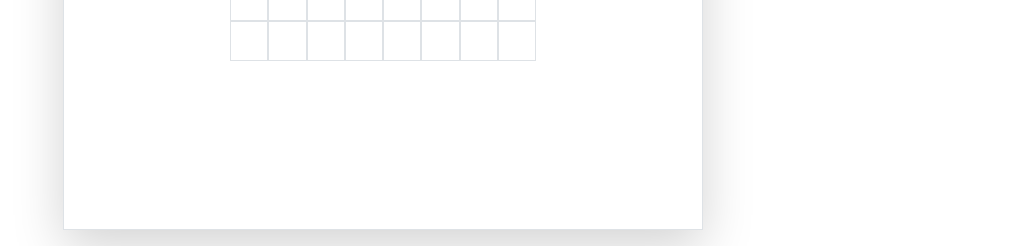
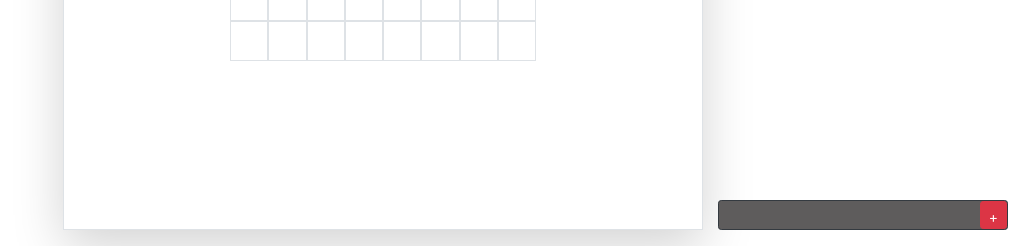
Before and after one commit to Shrikar-Kota/boxgames, a Python web app: template templates/boxit/online.html in a window 1280 px wide. Shown: the part 554-800 px from the top of the page, without its empty margins (257-1280 px from the left). Run offline with Jinja, Linux system fonts and the light colour scheme; the template is opened without the code that fills it, so the values that code supplies are empty; some libraries are stand-ins or nearby versions.

Commit message:
added chat box

```diff
--- a/static/boxit/js/online.js
+++ b/static/boxit/js/online.js
@@ -9,6 +9,8 @@ socket.on("gamerestartaccepted", () => restartGameAccepted());
 socket.on("gamerestartdeclined", () => restartGameDeclined());
 
 socket.on('opponentmoveplayed', (payload) => updateGameArea(payload['linenumber'], payload['targetid']));
+
+socket.on('newmessagereceived', (payload) => newMessageReceived(payload.message));
 
 var linesactive = {};
 var currentturn = 1;
@@ -45,10 +47,39 @@ const restartGame = () => {
 const performOnLoad = () => {
     socket.emit("joinroom", {"roomid": roomid});
     setGameArea();
-    document.querySelector("#playername").style.color = playername === '1' ? "blue" : "red";
+    document.querySelector("#playername").style.color = playername === 1 ? "blue" : "red";
     document.querySelector("#restartbutton").addEventListener("click", onRestartButtonClick);
     document.querySelector("#requestacceptbutton").addEventListener("click", onRestartRequestAccept);
     document.querySelector("#requestrejectbutton").addEventListener("click", onRestartRequestReject);
+    document.querySelector("#minimize-chat-window-btn").addEventListener('click', minimizeChat);
+    document.querySelector("#maximize-chat-window-btn").addEventListener('click', maximizeChat);
+    document.querySelector("#chat-input").addEventListener('keyup', sendMessage);
+}
+
+const maximizeChat = () => {
+    document.querySelector("#chat-maximized").classList.remove('invisible');
+    document.querySelector("#chat-minimized").classList.add('invisible');
+}
+const minimizeChat = () => {
+    document.querySelector("#chat-maximized").classList.add('invisible');
+    document.querySelector("#chat-minimized").classList.remove('invisible');
+}
+
+const sendMessage = (event) => {
+    if (event.key == 'Enter'){
+        if (event.target.value.length != 0){
+            var colors = ["blue", "red"];
+            document.querySelector("#chat-area").innerHTML += "<span style='color: " + colors[(playername+1)%2] + "'>" +  "You: </span>" + event.target.value + "<br>";
+            socket.emit("newmessagesent", {"message": event.target.value})
+            document.querySelector("#chat-input").value = "";
+        }
+    }
+}
+
+const newMessageReceived = (message) => {
+    var colors = ["blue", "red"];
+    var playernames = ["Player1", "Player2"];
+    document.querySelector("#chat-area").innerHTML += "<span style='color: " + colors[playername%2] + "'>" + playernames[playername%2] + ": </span>" + message +"<br>";
 }
 
 const setGameArea = () => {
@@ -157,9 +188,9 @@ const updatePlayerScores = () => {
 
 const updateTurn = () => {
     var colors = ["blue", "red"];
-    var playername = ["Player1", "Player2"]
+    var playernames = ["Player1", "Player2"]
     document.querySelector("#turn").style.color = colors[currentturn-1];
-    document.querySelector("#turn").innerHTML = playername[currentturn-1];
+    document.querySelector("#turn").innerHTML = playernames[currentturn-1];
 }
 
 const updateLinesActive = (cellname, linenumber) => {
--- a/templates/boxit/local.html
+++ b/templates/boxit/local.html
@@ -4,7 +4,7 @@
     <link rel="icon" type="image/x-icon" href="/boxit/media/boxit.png">
     <link rel="stylesheet" href="https://maxcdn.bootstrapcdn.com/bootstrap/4.5.2/css/bootstrap.min.css">
     <link rel="stylesheet" href="/boxit/css/local.css">
-    <script src="/boxit/js/local.js" type="text/javascript"></script>
+    <script src="/boxit/js/main.js" type="text/javascript"></script>
     <style>
         .btn-fit{
             min-width: 50% !important;
--- a/templates/boxit/online.html
+++ b/templates/boxit/online.html
@@ -1,19 +1,26 @@
 <html>
+
 <head>
     <title>BoxIT</title>
     <link rel="icon" type="image/x-icon" href="/boxit/media/boxit.png">
     <link rel="stylesheet" href="https://maxcdn.bootstrapcdn.com/bootstrap/4.5.2/css/bootstrap.min.css">
+    <link rel="stylesheet" href="/boxit/css/main.css">
     <script src="https://ajax.googleapis.com/ajax/libs/jquery/3.5.1/jquery.min.js"></script>
     <script src="https://maxcdn.bootstrapcdn.com/bootstrap/4.5.2/js/bootstrap.min.js"></script>
     <script src="https://cdn.socket.io/4.4.0/socket.io.min.js"></script>
-    <link rel="stylesheet" href="/boxit/css/local.css">
     <script src="/boxit/js/online.js" type="text/javascript"></script>
     <style>
-        .btn-fit{
+        .btn-fit {
             min-width: 50% !important;
+        }
+        #chat-input:focus{
+            outline: none !important;
+            border: 0px;
+            border-top: 1px solid black;
         }
     </style>
 </head>
+
 <body onload="performOnLoad()">
     <div class="d-flex min-vh-100">
         <div class="col-lg-6 col-12 mx-auto my-3 p-3 border shadow-lg text-center">
@@ -21,7 +28,7 @@
                 Room Id: {{ roomid }}
             </div>
             <div class="col my-3">
-                <button class="btn btn-md btn-fit btn-success" id="restartbutton" >
+                <button class="btn btn-md btn-fit btn-success" id="restartbutton">
                     Restart
                 </button>
             </div>
@@ -59,6 +66,24 @@
                 <div class='col-lg-7 col-12 mx-auto' id="gameboard">
                 </div>
             </div>
+        </div>
+    </div>
+    <div class="col-lg-3 mb-3 d-none d-lg-block" style="position: fixed; bottom: 0; right: 0;">
+        <div id="chat-minimized" class="border border-dark text-right"
+            style="width: 100%; height: 30px; background-color: rgb(94, 92, 92); border-radius: 0.2rem">
+            <button class="btn btn-sm btn-danger" id="maximize-chat-window-btn" style="max-height: 100%;">+</button>
+        </div>
+        <div id="chat-maximized" class="border border-dark invisible"
+            style="width: 100%; height: 260px; border-radius: 0.2rem">
+            <div id="chat-minimized" class="border border-dark text-right"
+                style="width: 100%; height: 30px; background-color: rgb(94, 92, 92)">
+                <button class="btn btn-sm btn-danger" id="minimize-chat-window-btn" style="max-height: 100%;">-</button>
+            </div>
+            <div id="chat-area" class="pl-1"
+                style="width: 100%; height: 200px; overflow-y: scroll; word-wrap: break-word; background-color: white">
+                <br>
+            </div>
+            <input id="chat-input" style="width: 100%; height: 27px; border: 0px; border-top: 1px solid black">
         </div>
     </div>
     <div class="modal" id="playerwon-modal" tabindex="-1" role="dialog">
@@ -115,8 +140,10 @@
                     Opponent wants to restart the game.
                 </div>
                 <div class="modal-footer">
-                <button type="button" class="btn btn-primary" data-dismiss="modal" id="requestacceptbutton">Accept</button>
-                <button type="button" class="btn btn-danger" data-dismiss="modal" id="requestrejectbutton">Reject</button>
+                    <button type="button" class="btn btn-primary" data-dismiss="modal"
+                        id="requestacceptbutton">Accept</button>
+                    <button type="button" class="btn btn-danger" data-dismiss="modal"
+                        id="requestrejectbutton">Reject</button>
                 </div>
             </div>
         </div>
@@ -126,6 +153,8 @@
         roomid = parseInt(roomid);
         var playername = "{{ playername }}";
         var homeurl = "{{ url_for('boxit_api.home') }}";
+        playername = parseInt(playername)
     </script>
 </body>
+
 </html>
```
Also changed, not shown: server/apis/_boxit_sockets.py (+7 -0 lines), static/boxit/css/main.css (renamed from static/boxit/css/local.css). Lines whose indentation alone changed are shown as unchanged.
